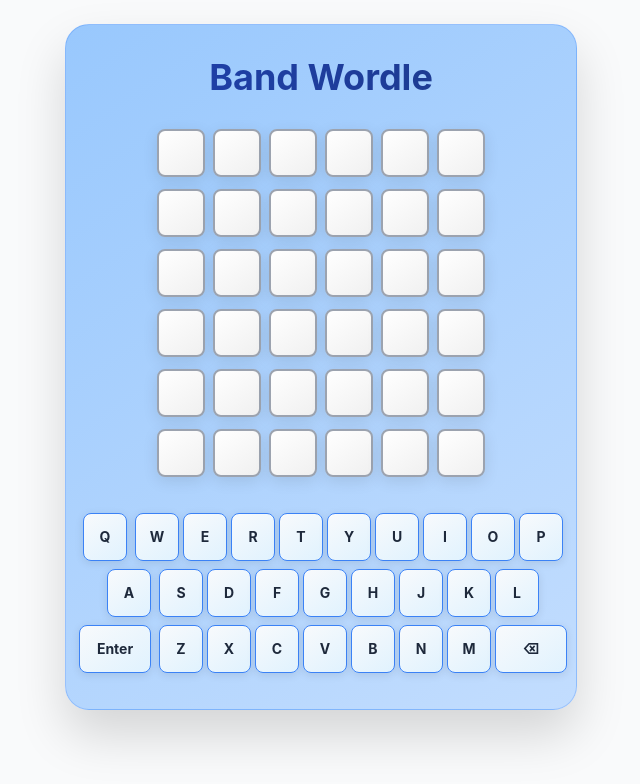
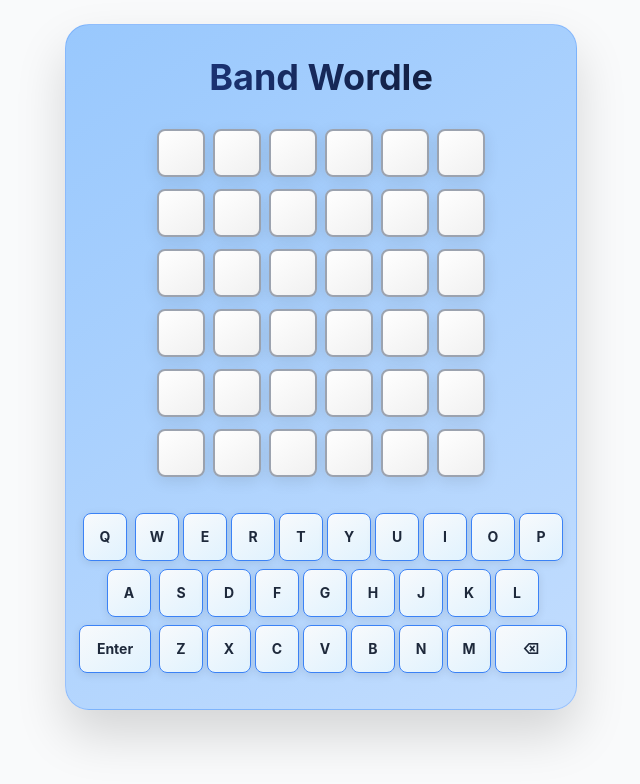
Before and after one commit to Cooolersam/band-wordle, a React (Vite) app: page / in a window 1280 px wide. Shown: the top 784 px of the page, without its empty margins (319-959 px from the left). Built offline with nearby package versions, Linux system fonts and the light colour scheme.

Commit message:
Darken titles to true navy blue (blue-900 to slate-900)

```diff
--- a/src/components/AdminPanel.jsx
+++ b/src/components/AdminPanel.jsx
@@ -127,7 +127,7 @@
     <div className="min-h-screen p-6">
       <div className="max-w-6xl mx-auto p-8 bg-white rounded-2xl shadow-xl">
         <div className="flex justify-between items-center mb-8">
-          <h1 className="text-4xl font-bold bg-gradient-to-r from-blue-800 to-blue-900 bg-clip-text text-transparent">
+          <h1 className="text-4xl font-bold bg-gradient-to-r from-blue-900 to-slate-900 bg-clip-text text-transparent">
             Admin Panel
           </h1>
           <button
--- a/src/components/Leaderboard.jsx
+++ b/src/components/Leaderboard.jsx
@@ -218,7 +218,7 @@
     <div className="min-h-screen p-6">
       <div className="leaderboard-container max-w-4xl mx-auto p-8">
         <div className="flex justify-between items-center mb-8">
-          <h1 className="text-4xl font-bold bg-gradient-to-r from-blue-800 to-blue-900 bg-clip-text text-transparent">
+          <h1 className="text-4xl font-bold bg-gradient-to-r from-blue-900 to-slate-900 bg-clip-text text-transparent">
             Leaderboard
           </h1>
           <button
--- a/src/components/PasswordScreen.jsx
+++ b/src/components/PasswordScreen.jsx
@@ -18,7 +18,7 @@
     <div className="min-h-screen p-6 flex items-center justify-center">
       <div className="max-w-md w-full p-8 bg-white rounded-2xl shadow-xl">
         <div className="text-center mb-8">
-          <h1 className="text-3xl font-bold bg-gradient-to-r from-blue-800 to-blue-900 bg-clip-text text-transparent mb-2">
+          <h1 className="text-3xl font-bold bg-gradient-to-r from-blue-900 to-slate-900 bg-clip-text text-transparent mb-2">
             Admin Access
           </h1>
           <p className="text-gray-600">Enter password to continue</p>
--- a/src/components/WordleBoard.jsx
+++ b/src/components/WordleBoard.jsx
@@ -256,7 +256,7 @@
   return (
     <div className="min-h-screen p-2 sm:p-6">
       <div className="game-container max-w-lg mx-auto p-4 sm:p-8">
-        <h1 className="text-3xl sm:text-4xl font-bold text-center mb-6 sm:mb-8 bg-gradient-to-r from-blue-800 to-blue-900 bg-clip-text text-transparent">
+        <h1 className="text-3xl sm:text-4xl font-bold text-center mb-6 sm:mb-8 bg-gradient-to-r from-blue-900 to-slate-900 bg-clip-text text-transparent">
           Band Wordle
         </h1>
 
```
